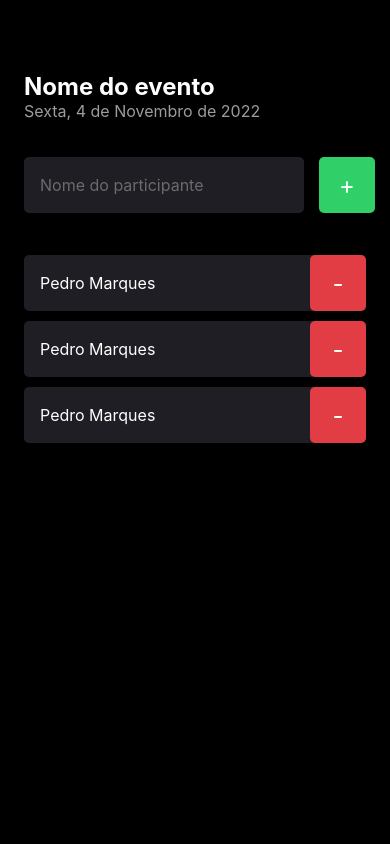
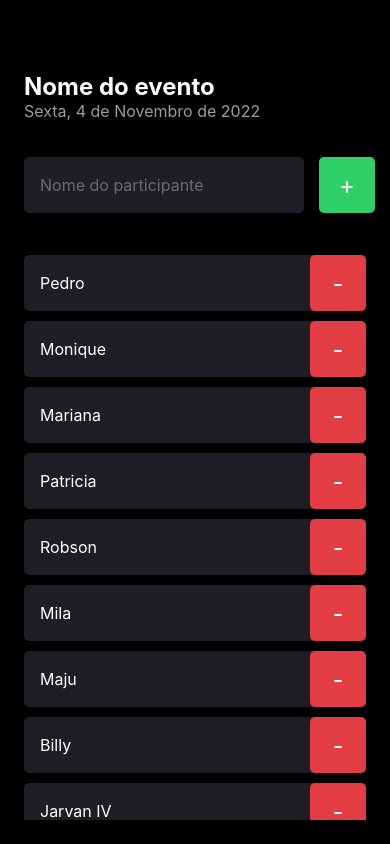
Before and after one commit to Pdro-marqss/imhere, a React Native app: screen / in a window 390 px wide. Built offline with nearby package versions, Linux system fonts and the light colour scheme.

Commit message:
feat: RemoveParticipant function/propsType/ScrollView

```diff
--- a/src/components/Participant/index.tsx
+++ b/src/components/Participant/index.tsx
@@ -2,13 +2,19 @@ import { View, Text, TouchableOpacity } from 'react-native';
 
 import { styles } from './styles';
 
-export function Participant() {
+type ParticipantProps = {
+   name: string;
+   onRemove?: () => void;
+}
+
+export function Participant({ name, onRemove }: ParticipantProps) {
    return (
       <View style={styles.container}>
-         <Text style={styles.name}>Pedro Marques</Text>
+         <Text style={styles.name}>{name}</Text>
 
          <TouchableOpacity
             style={styles.button}
+            onPress={onRemove}
          >
             <Text style={styles.buttonText}>
                -
--- a/src/screens/Home/index.tsx
+++ b/src/screens/Home/index.tsx
@@ -1,4 +1,4 @@
-import { Text, View, TextInput, TouchableOpacity } from 'react-native';
+import { Text, View, TextInput, TouchableOpacity, ScrollView } from 'react-native';
 import { StatusBar } from 'expo-status-bar';
 
 import { Participant } from '../../components/Participant';
@@ -6,8 +6,14 @@ import { Participant } from '../../components/Participant';
 import { styles } from './styles';
 
 export function Home() {
+   const participants = ['Pedro', 'Monique', 'Mariana', 'Patricia', 'Robson', 'Mila', 'Maju', 'Billy', 'Jarvan IV', 'Jubicleison', 'Robervaul', 'Tsushiro kimimame'];
+
    function handleParticipantAdd() {
       console.log('voce clicou no botao')
+   }
+
+   function handleParticipantRemove(name: string) {
+      console.log(`${name} foi removido`);
    }
 
    return (
@@ -36,9 +42,17 @@ export function Home() {
             </TouchableOpacity>
          </View>
 
-         <Participant />
-         <Participant />
-         <Participant />
+         <ScrollView showsVerticalScrollIndicator={false}>
+            {
+               participants.map((participant) => (
+                  <Participant
+                     name={participant}
+                     key={participant}
+                     onRemove={() => handleParticipantRemove(participant)}
+                  />
+               ))
+            }
+         </ScrollView>
 
          <StatusBar style="light" />
       </View>
```
